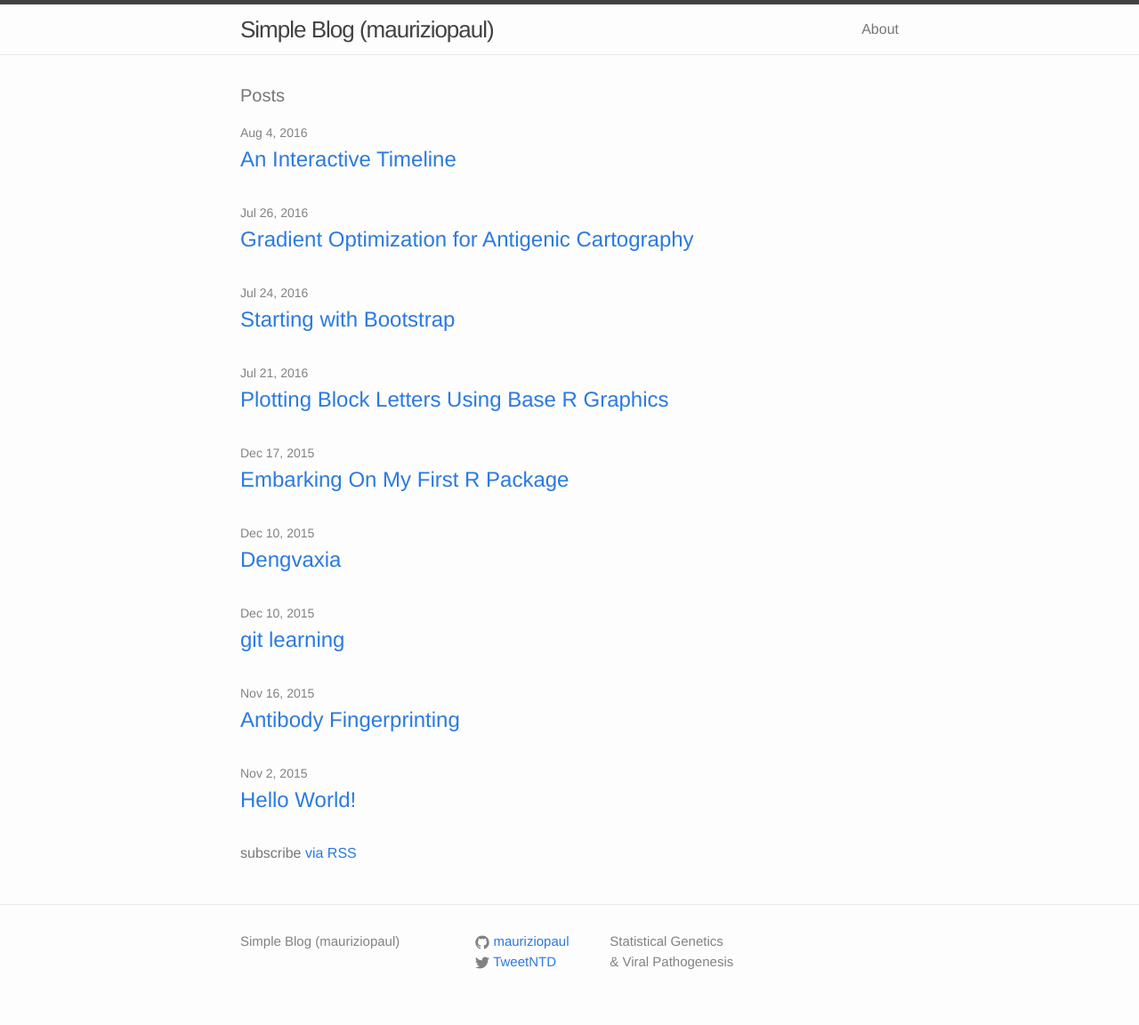
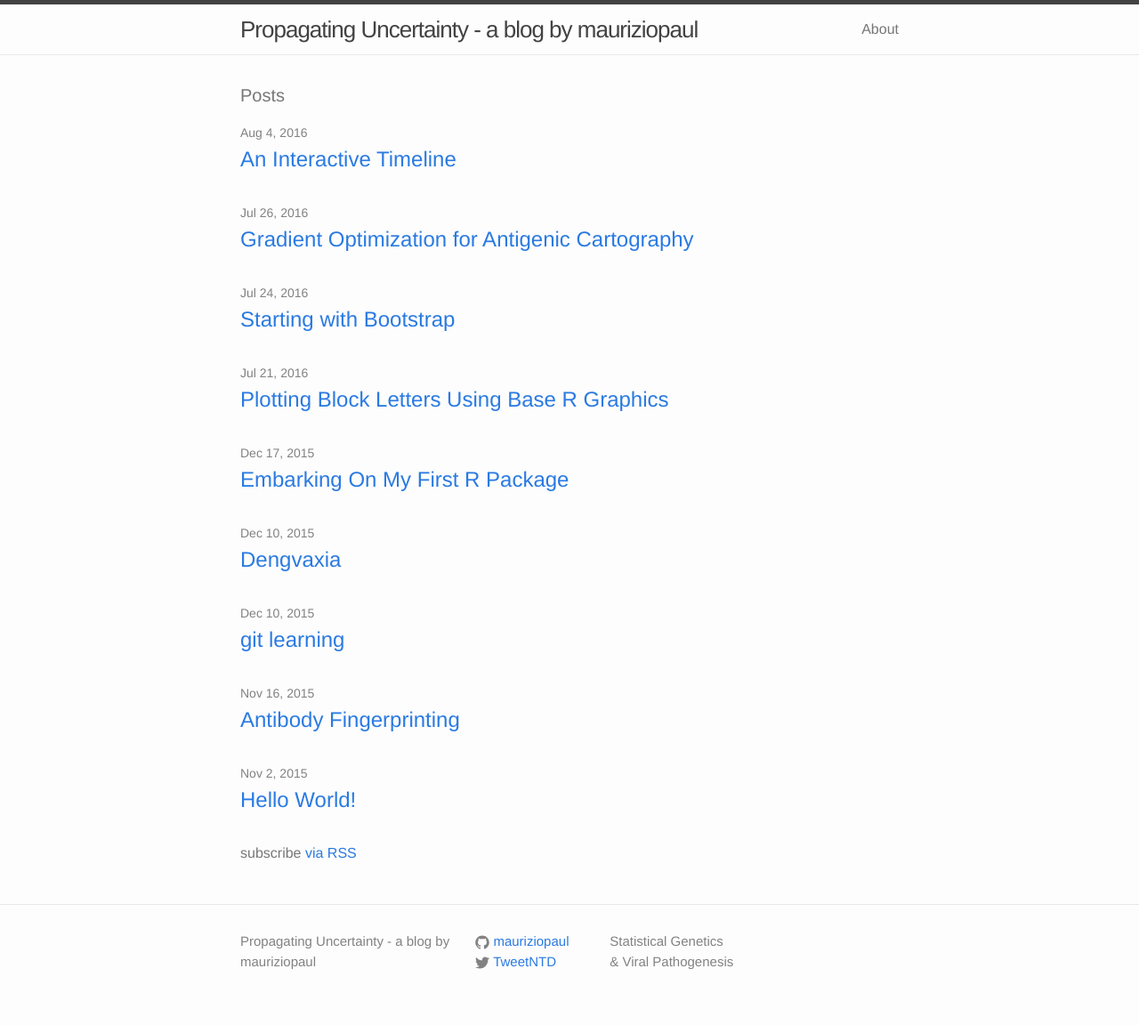
Before and after one commit to mauriziopaul/blog, a Jekyll site: the page built from index.html, in a window 1280 px wide. Shown: the whole page at 89% size. Built offline with Jekyll 4.4.1, drawn with Linux system fonts in a browser that asks for light colours.

Commit message:
updated stuff

```diff
--- a/_config.yml
+++ b/_config.yml
@@ -4,7 +4,7 @@ exclude: [".rvmrc", ".rbenv-version", "README.md", "Rakefile", "changelog.md", "
 highlighter: rouge
 future: false
 
-title : Simple Blog (mauriziopaul)
+title : Propagating Uncertainty - a blog by mauriziopaul
 author :
   name : Paul L. Maurizio
   github : mauriziopaul
```
Also changed, not shown: 3 other files.
